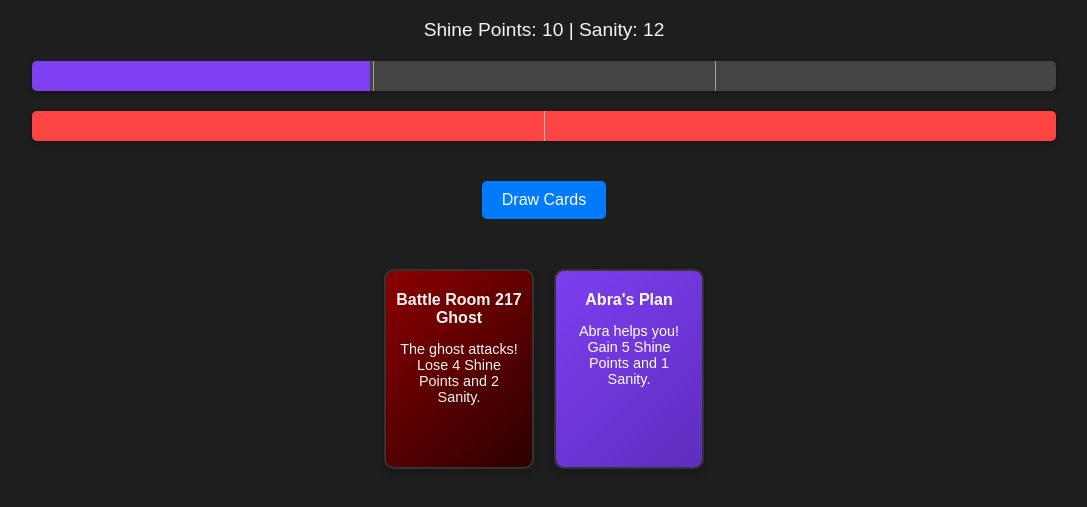
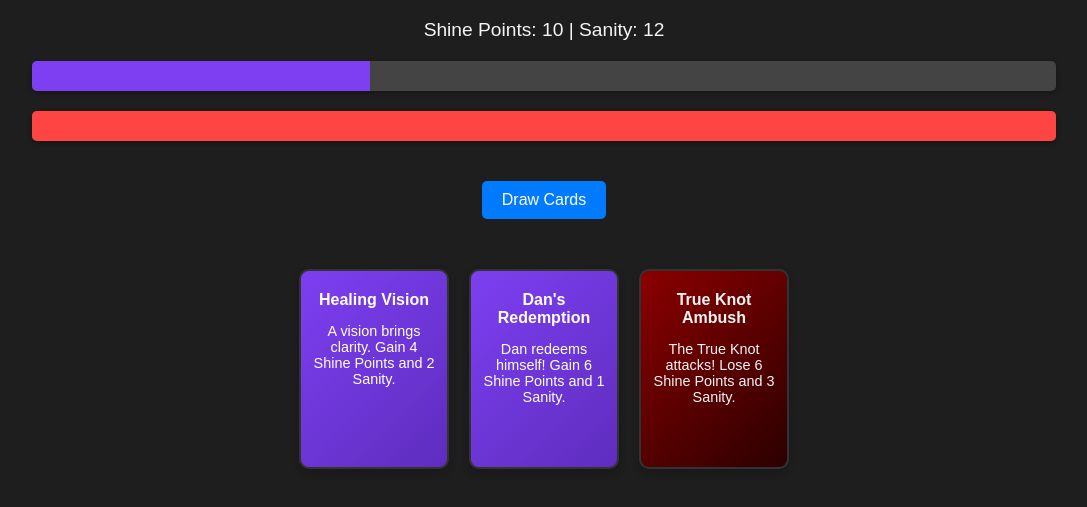
Before and after one commit to Thuzzwhonuzz/doctor-sleep-card-game, a plain HTML site: page index.html in a window 1280 px wide. Both pictures are taken after a click on the button "Draw Cards". Shown: the part 61-568 px from the top of the page, without its empty margins (96-1183 px from the left). Drawn offline with Linux system fonts and the light colour scheme.

Commit message:
Update index.html

```diff
--- a/index.html
+++ b/index.html
@@ -90,14 +90,6 @@
             background: #ff4444;
             transition: width 0.3s ease;
         }
-        .shine-line, .sanity-line {
-            position: absolute;
-            top: 0;
-            height: 100%;
-            width: 1px;
-            background: #fff;
-            opacity: 0.5;
-        }
     </style>
 </head>
 <body>
@@ -105,12 +97,9 @@
     <div class="status" id="status">Shine Points: 10 | Sanity: 12</div>
     <div id="shine-bar-container">
         <div id="shine-bar" style="width: 33%;"></div>
-        <div class="shine-line" style="left: 33.33%;"></div>
-        <div class="shine-line" style="left: 66.66%;"></div>
     </div>
     <div id="sanity-bar-container">
         <div id="sanity-bar" style="width: 100%;"></div>
-        <div class="sanity-line" style="left: 50%;"></div>
     </div>
     <button class="btn" id="draw-button" onclick="drawCards()">Draw Cards</button>
     <div id="game-area"></div>
@@ -125,15 +114,22 @@
         let finalCardUnlocked = false;
 
         const deck = [
-            { name: "Abra's Plan", effect: { shine: 5, sanity: 1 }, description: "Abra helps you! Gain 5 Shine Points and 1 Sanity.", image: "abra_plan.jpg", type: "positive", requirement: 0 },
-            { name: "Battle Room 217 Ghost", effect: { shine: -4, sanity: -2 }, description: "The ghost attacks! Lose 4 Shine Points and 2 Sanity.", image: "room_217.jpg", type: "negative", requirement: 5 }
+            { name: "Abra's Plan", effect: { shine: 5, sanity: 1 }, description: "Abra helps you! Gain 5 Shine Points and 1 Sanity.", type: "positive" },
+            { name: "Battle Room 217 Ghost", effect: { shine: -4, sanity: -2 }, description: "The ghost attacks! Lose 4 Shine Points and 2 Sanity.", type: "negative" },
+            { name: "Dan's Redemption", effect: { shine: 6, sanity: 1 }, description: "Dan redeems himself! Gain 6 Shine Points and 1 Sanity.", type: "positive" },
+            { name: "True Knot Ambush", effect: { shine: -6, sanity: -3 }, description: "The True Knot attacks! Lose 6 Shine Points and 3 Sanity.", type: "negative" },
+            { name: "Healing Vision", effect: { shine: 4, sanity: 2 }, description: "A vision brings clarity. Gain 4 Shine Points and 2 Sanity.", type: "positive" },
+            { name: "Spirit Aid", effect: { shine: 7, sanity: 1 }, description: "A helpful spirit bolsters your Shine Points. Gain 7 Shine Points and 1 Sanity.", type: "positive" },
+            { name: "Overlook Flashback", effect: { shine: -5, sanity: -2 }, description: "Memories of the Overlook haunt you. Lose 5 Shine Points and 2 Sanity.", type: "negative" },
+            { name: "Azzie's Warning", effect: { shine: 3, sanity: 0 }, description: "Azzie warns you of danger! Gain 3 Shine Points.", type: "positive" },
+            { name: "Nightmare Visions", effect: { shine: -3, sanity: -4 }, description: "Terrifying visions sap your energy. Lose 3 Shine Points and 4 Sanity.", type: "negative" }
         ];
 
-        const finalCard = { name: "The Overlook Showdown", effect: { shine: -15, sanity: -11 }, description: "The final battle! Automatically sets sanity to 1.", image: "overlook_showdown.jpg", type: "negative", requirement: 20 };
+        const finalCard = { name: "The Overlook Showdown", description: "The final battle awaits. Use your shine wisely.", type: "negative" };
         const hand = [];
 
         function drawCards() {
-            if (deck.length === 0 && hand.length === 0 && !finalCardUnlocked) {
+            if (deck.length === 0 && !finalCardUnlocked) {
                 finalCardUnlocked = true;
                 hand.push(finalCard);
                 initializeGame();
@@ -145,7 +141,7 @@
                 return;
             }
 
-            if (firstTurn || cardsPlayedThisTurn >= 2 || hand.length === 0) {
+            if (firstTurn || cardsPlayedThisTurn >= 2) {
                 for (let i = 0; i < 3 && deck.length > 0; i++) {
                     const randomIndex = Math.floor(Math.random() * deck.length);
                     const card = deck.splice(randomIndex, 1)[0];
@@ -159,6 +155,17 @@
             }
         }
 
+        function playCard(index) {
+            const card = hand[index];
+            shinePoints += card.effect.shine;
+            sanity += card.effect.sanity;
+            hand.splice(index, 1);
+            cardsPlayedThisTurn++;
+            initializeGame();
+            updateStatusBars();
+            checkGameOver();
+        }
+
         function initializeGame() {
             const gameArea = document.getElementById("game-area");
             gameArea.innerHTML = "";
@@ -169,19 +176,6 @@
                 cardElement.onclick = () => playCard(index);
                 gameArea.appendChild(cardElement);
             });
-        }
-
-        function playCard(index) {
-            const card = hand[index];
-            shinePoints += card.effect.shine;
-            sanity += card.effect.sanity;
-            shinePoints = Math.min(shinePoints, maxShinePoints);
-            sanity = Math.min(sanity, maxSanity);
-            hand.splice(index, 1);
-            cardsPlayedThisTurn++;
-            initializeGame();
-            updateStatusBars();
-            checkGameOver();
         }
 
         function updateStatusBars() {
```
